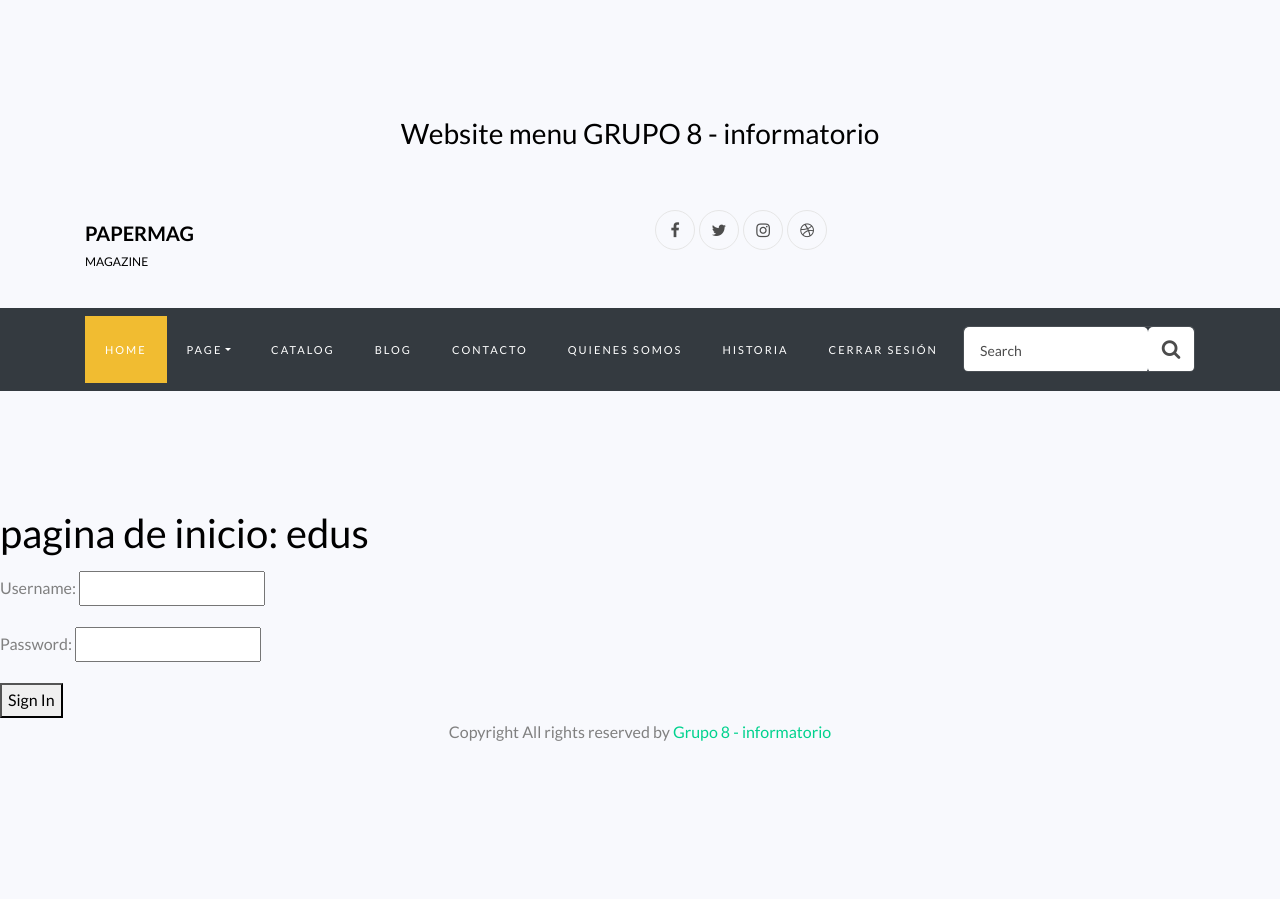
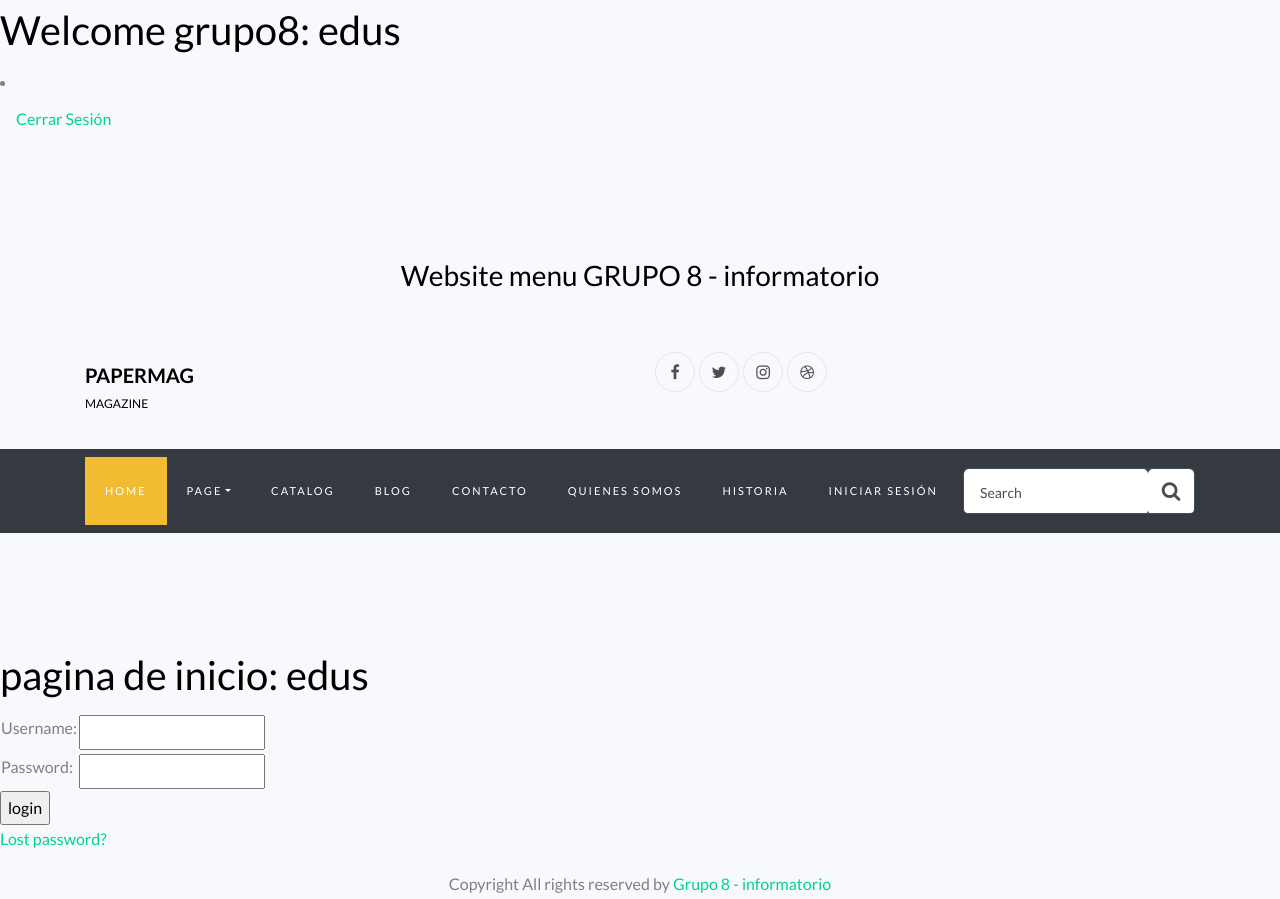
Before and after one commit to edustarcevich/lunes, a Django app: page /login/ in a window 1280 px wide. Before the commit the page ends 741 px from the top, so only its background shows below. Run offline with Django 4.2, Linux system fonts and the light colour scheme; a user stored in the database is signed in; style sheets or scripts are compiled from the project's sources; some libraries are stand-ins or nearby versions.

Commit message:
login agregado y funcionando

```diff
--- a/account/forms.py
+++ b/account/forms.py
@@ -2,4 +2,4 @@ from django import forms
 
 class LoginForms (forms.Form):
     username = forms.CharField (max_length=50)
-    password = forms.CharField (max_length=50)
+    password = forms.CharField (max_length=50, widget=forms.PasswordInput)
--- a/account/views.py
+++ b/account/views.py
@@ -38,4 +38,4 @@ def Logout_view (request):
 
     logout (request)
     print ("cerrando sesion")
-    return redirect ("home")
+    return redirect ("login")
--- a/blog8/urls.py
+++ b/blog8/urls.py
@@ -18,12 +18,6 @@ from django.urls import path
 
 from django.urls import include
 
-# Para importar imagenes desde media
-
-from django.conf import settings
-from django.conf.urls.static import static
-
-
 
 urlpatterns = [
     path('admin/', admin.site.urls),
--- a/templates/account/login.html
+++ b/templates/account/login.html
@@ -12,14 +12,49 @@
 {% endblock %}
 
 {% block content %}
-    <h1>pagina de inicio: {{ user }}</h1>
+<!-- .................................................................................. -->
+<!--
 
+-->
+<!-- .................................................................................. -->
+    <h1>pagina de inicio: {{ user.username }}</h1>
+<!--
     <form action="" method="post">
         {% csrf_token %}
         {{ form.as_p }}
         <button type="submit">Sign In</button>
     </form>
+-->
+<!-- .................................................................................. -->
+{% if messages %}
+    <ul class="messages">
+        {% for message in messages %}
+            <li{% if message.tags %} class="{{ message.tags }}"{% endif %}>{{ message }}</li>
+        {% endfor %}
+    </ul>
+{% endif %}
 
+
+<form method="post" action="{% url 'login' %}">
+    {% csrf_token %}
+    <table>
+        <tr>
+            <td>{{ form.username.label_tag }}</td>
+            <td>{{ form.username }}</td>
+        </tr>
+        <tr>
+            <td>{{ form.password.label_tag }}</td>
+            <td>{{ form.password }}</td>
+        </tr>
+    </table>
+        <input type="submit" value="login">
+        <input type="hidden" name="next" value="{{ next }}">
+</form>
+
+{# Assumes you set up the password_reset view in your URLconf #}
+<p><a href="#">Lost password?</a></p>
+
+<!-- .................................................................................. -->
 <!--
 <section class="ftco-section">
     <div class="container">
@@ -38,8 +73,8 @@
 
                     </div>
 
-                        <form action="home" method="POST" class="signin-form">{% csrf_token %}
-                        {{form}}
+                        <form action="" method="POST" class="signin-form">{% csrf_token %}
+
                       <div class="form-group mt-3">
                           <input type="text" class="form-control" required>
                           <label class="form-control-placeholder" for="username">Username</label>
@@ -72,6 +107,7 @@
     </div>
 </section>
 -->
+
 {% endblock %}
 
 
--- a/templates/contact/contacto.html
+++ b/templates/contact/contacto.html
@@ -9,7 +9,9 @@
     <!---->
 {% endblock %}
 
-{%block title %} Contactos {%endblock%}
+{%block title %}
+    Contactos
+{%endblock%}
 
 {% block content %}
 
--- a/templates/home/templatePadre.html
+++ b/templates/home/templatePadre.html
@@ -3,12 +3,15 @@
 <html lang="en">
   <head>
 	<!---->
-  	<title>{% block title %} Home {% endblock %}</title>
+		<title>
+			{% block title %}
+				Home
+			{% endblock %}
+		</title>
 	<!---->
 
     <meta charset="utf-8">
     <meta name="viewport" content="width=device-width, initial-scale=1, shrink-to-fit=no">
-
 
 	<!--MENU-->
 		<link href='https://fonts.googleapis.com/css?family=Roboto:400,100,300,700' rel='stylesheet' type='text/css'>
@@ -24,14 +27,19 @@
 		<link rel="stylesheet" href='{% static 'home/css/cssFOOTER/ionicons.min.css' %}'>
 		<link rel="stylesheet" href='{% static 'home/css/cssFOOTER/style.css' %}'>
 
+	<!--Contacto-->
 		{% block static_contacto %} {% endblock %}
-
+	<!--Login-->
 		{% block static_login %} {% endblock %}
 
 
 
   </head>
   <body>
+	<h1>Welcome grupo8: {{user}}</h1>
+	{% if request.user.is_authenticated %}
+		<li class="nav-item"><a href="{% url 'logout' %}"  class="nav-link">Cerrar Sesión</a></li>
+	{% endif %}
 
 		<section class="ftco-section">
 			<div class="container">
@@ -88,15 +96,14 @@
 				  <li class="nav-item"><a href="/contact/" class="nav-link">Contacto</a></li>
 				  <li class="nav-item"><a href="#" class="nav-link">Quienes somos</a></li>
 				  <li class="nav-item"><a href="#" class="nav-link">Historia</a></li>
-
-
-
-				{% if user.is_authenticated %}
+				  <li class="nav-item"><a href="{% url 'login' %}"  class="nav-link">Iniciar Sesión</a></li>
+				<!--
+				{% if request.user.is_authenticated %}
 				<li class="nav-item"><a href="{% url 'logout' %}"  class="nav-link">Cerrar Sesión</a></li>
 				{% else %}
 				<li class="nav-item"><a href="{% url 'login' %}"  class="nav-link">Iniciar Sesión</a></li>
 				{% endif %}
-
+				 -->
 				</ul>
 			  </div>
 			</div>
@@ -104,12 +111,11 @@
 		<!-- END nav -->
 
 		</section>
-
-
 			{% block content %}
 
 
 			{% endblock %}
+
 
 
 		<footer class="footer-10">
```
Also changed, not shown: blog8/db.sqlite3, 1 other file. Lines whose indentation alone changed are shown as unchanged.
